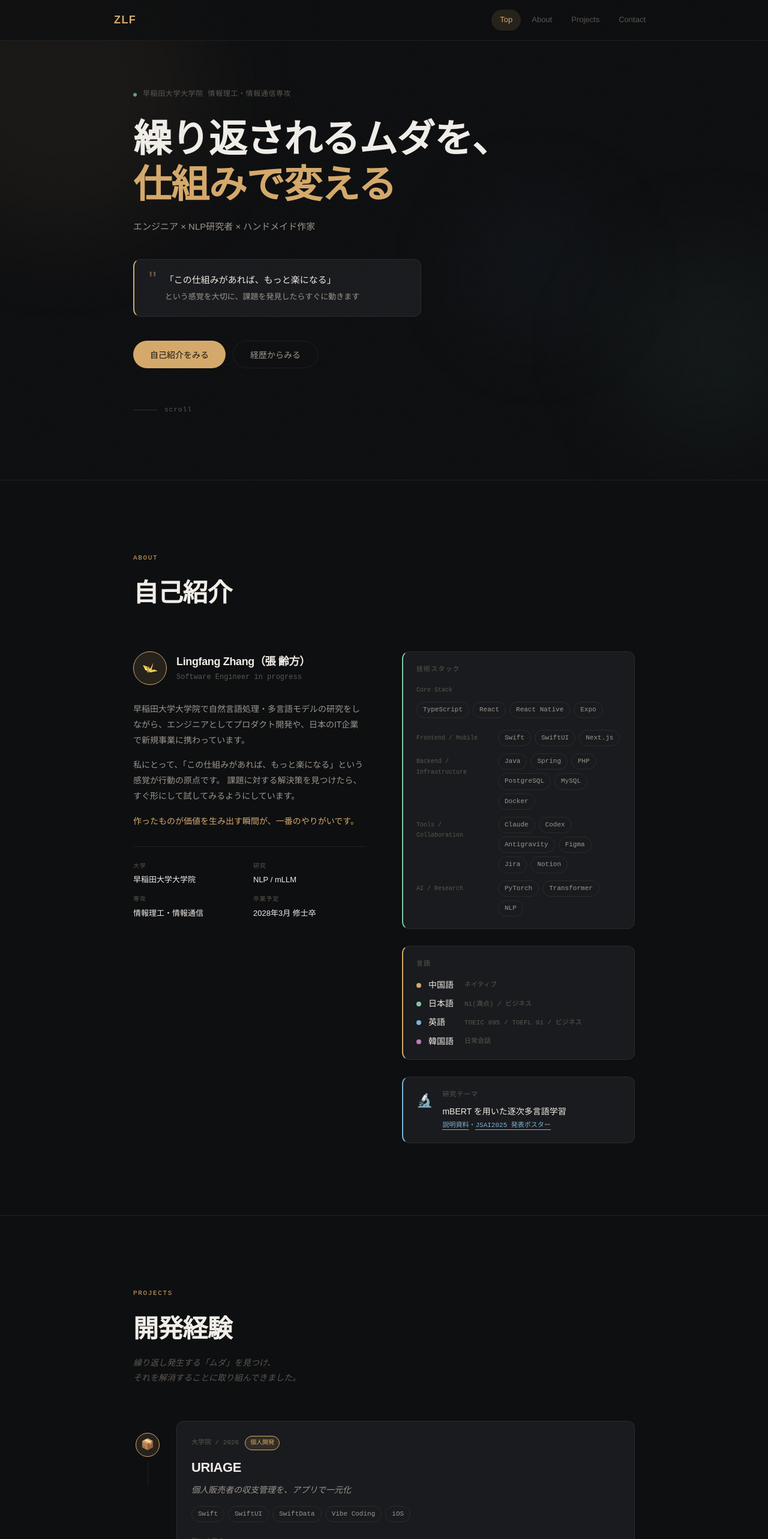
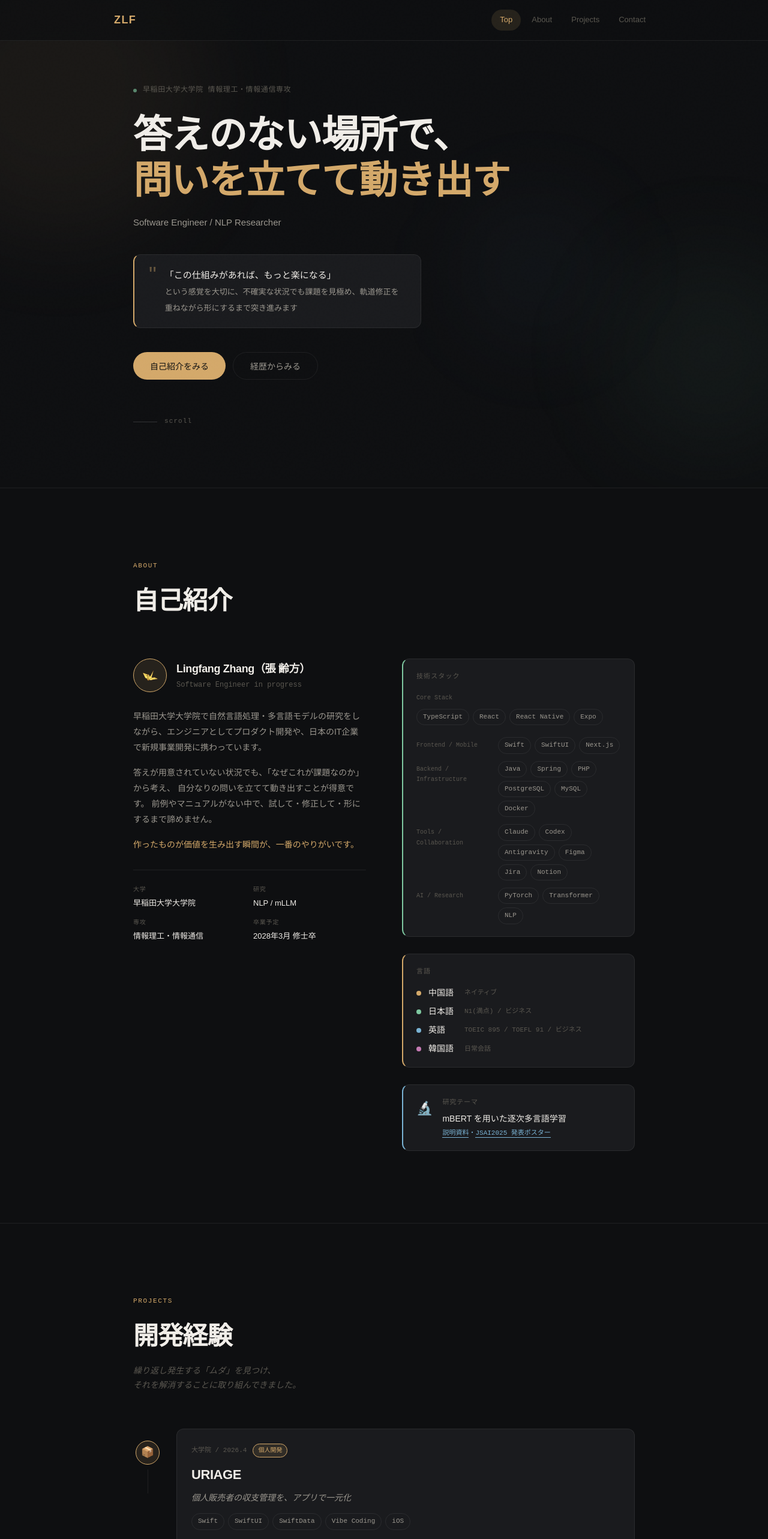
Before and after one commit to mamezlf/portfolio, a React (Vite) app: page / in a window 1280 px wide. Shown: the top 2566 px of the page at 60% size. Built offline with nearby package versions, Linux system fonts and the light colour scheme.

Commit message:
changed context for about and welcome page

```diff
--- a/src/components/About.tsx
+++ b/src/components/About.tsx
@@ -61,12 +61,13 @@ const About: React.FC = () => {
             </div>
 
             <p className="bio-text">
-              早稲田大学大学院で自然言語処理・多言語モデルの研究をしながら、エンジニアとしてプロダクト開発や、日本のIT企業で新規事業に携わっています。
+              早稲田大学大学院で自然言語処理・多言語モデルの研究をしながら、エンジニアとしてプロダクト開発や、日本のIT企業で新規事業開発に携わっています。
             </p>
 
             <p className="bio-text">
-              私にとって、「この仕組みがあれば、もっと楽になる」という感覚が行動の原点です。
-              課題に対する解決策を見つけたら、すぐ形にして試してみるようにしています。
+              答えが用意されていない状況でも、「なぜこれが課題なのか」から考え、
+              自分なりの問いを立てて動き出すことが得意です。
+              前例やマニュアルがない中で、試して・修正して・形にするまで諦めません。
             </p>
 
             <p className="bio-text accent-text">
@@ -105,10 +106,15 @@ const About: React.FC = () => {
 
               {/* Core Stack */}
               <div style={{ marginBottom: "20px" }}>
-                <span className="tech-group-label" style={{ display: "block", marginBottom: "10px" }}>Core Stack</span>
+                <span
+                  className="tech-group-label"
+                  style={{ display: "block", marginBottom: "10px" }}
+                >
+                  Core Stack
+                </span>
                 <div className="tech-tags">
                   {["TypeScript", "React", "React Native", "Expo"].map((t) => (
-                    <span key={t} className="tag" >
+                    <span key={t} className="tag">
                       {t}
                     </span>
                   ))}
@@ -116,18 +122,50 @@ const About: React.FC = () => {
               </div>
 
               {/* Compact Stack */}
-              <div style={{ display: "flex", flexDirection: "column", gap: "12px" }}>
+              <div
+                style={{
+                  display: "flex",
+                  flexDirection: "column",
+                  gap: "12px",
+                }}
+              >
                 {techGroups.map(({ label, techs }) => {
-                  const coreSet = new Set(["React", "React Native", "TypeScript", "Expo"]);
-                  const remaining = techs.filter(t => !coreSet.has(t));
+                  const coreSet = new Set([
+                    "React",
+                    "React Native",
+                    "TypeScript",
+                    "Expo",
+                  ]);
+                  const remaining = techs.filter((t) => !coreSet.has(t));
                   if (remaining.length === 0) return null;
 
                   return (
-                    <div key={label} style={{ display: "flex", alignItems: "baseline", gap: "16px" }}>
-                      <span className="tech-group-label" style={{ display: "block", width: "120px", flexShrink: 0, margin: 0 }}>{label}</span>
+                    <div
+                      key={label}
+                      style={{
+                        display: "flex",
+                        alignItems: "baseline",
+                        gap: "16px",
+                      }}
+                    >
+                      <span
+                        className="tech-group-label"
+                        style={{
+                          display: "block",
+                          width: "120px",
+                          flexShrink: 0,
+                          margin: 0,
+                        }}
+                      >
+                        {label}
+                      </span>
                       <div className="tech-tags" style={{ gap: "6px" }}>
                         {remaining.map((t) => (
-                          <span key={t} className="tag" style={{ background: "transparent" }}>
+                          <span
+                            key={t}
+                            className="tag"
+                            style={{ background: "transparent" }}
+                          >
                             {t}
                           </span>
                         ))}
--- a/src/components/Projects.tsx
+++ b/src/components/Projects.tsx
@@ -19,7 +19,7 @@ interface Project {
 const projects: Project[] = [
   {
     id: "uriage",
-    period: "大学院 / 2026",
+    period: "大学院 / 2026.4",
     name: "URIAGE",
     tagline: "個人販売者の収支管理を、アプリで一元化",
     story:
@@ -58,6 +58,7 @@ const projects: Project[] = [
       "Scrum",
       "Jira",
       "GitHub",
+      "Agile",
       "Team Development",
     ],
     highlights: [
@@ -73,27 +74,61 @@ const projects: Project[] = [
   },
 
   {
-    id: "ccn",
-    period: "大学1年 / 2022",
-    name: "LovePoem",
-    tagline: "エンジニアになりたいと思った、あの夜",
+    id: "curriculum",
+    period: "大学4年 / 2025.3 - 2025.10",
+    name: "CURRICULUM",
+    tagline: "未経験者がゴールまで走り切れる、学習体験の設計",
     story:
-      "大学一年生のころ、K-POPダンスイベントの動画に登場したダンサーの沼に落ちた。推しの神シーンを集めるツールを C 言語で作り、プログラミングで手間を省ける体験から、コードを書く楽しさに目覚めた。\nその後、神シーンを見返すたびに、動画を探し直すつ必要がある「非効率」を発見し、 HTML+CSS を独学しながら、神シーンを一覧管理・再利用できるWebサイトを構築した。「非効率」をコードで解消できた体験が、エンジニアを志す原点となった。",
-    tags: ["HTML", "CSS", "JavaScript", "C"],
+      "IT業界への就職を目指す文系・未経験の学生向けに、Webアプリ開発を一から学べる KUMON 式カリキュラムを単独で設計・制作した。\n最大の課題は「知識の呪い」だった。自分が当たり前に知っていることは、学習者には当たり前ではない。変数がなぜ存在するのか、インデントに意味があること——コードを書く上でのあらゆる「デフォルト知識」を意識的に言語化し直すとこから始めた。\n技術を教えることより先に、「学習者がどこで詰まるか」「どこで諦めるか」を設計軸に置いた。理論→練習→実践の流れを繰り返し、要所にチェックポイントと成功体験を配置した。また森の小動物キャラクターによる世界観を作り込み、長い学習過程の中でも継続できる雰囲気を設計した。\n完成後、文系出身の社員3名が全員完走。現在も実際の研修として継続運用されている。",
+    tags: [
+      "React",
+      "TypeScript",
+      "Node.js",
+      "Java",
+      "SQL",
+      "Spring",
+      "Instructional Design",
+    ],
     highlights: [
-      "ソフトウェアエンジニアを志した原点",
-      "推し活で発生した「ムダ」に向き合い、ツール化によってムダを解消",
-      "個人の課題解決を、再利用可能な仕組みとして作り上げた",
-      "新しく学んだ技術をそのまま実際の課題解決に活かした",
+      "2000枚・70項目のスライドを4ヶ月未満で単独制作",
+      "「知識の呪い」と向き合い、未経験者目線で技術概念を構造化・言語化",
+      "理論→練習→実践のサイクルと、チェックポイントによる心理的安全設計",
+      "キャラクター・世界観による「続けたくなる」学習体験の設計",
+      "文系社員3名が全員完走・現在も実運営中",
     ],
-    link: "https://mamezlf.github.io/lovepoem/index.html",
-    accentColor: "#c47ab3",
-    emoji: "🕊️",
-    type: "origin",
+    accentColor: "#7ab3d4",
+    emoji: "📖",
+    type: "internship",
   },
   {
+    id: "bridgeapp",
+    period: "大学4年 / 2025.10 - 2026.3",
+    name: "BRIDGEAPP",
+    tagline: "「なぜ作るか」から考えた、初めての上流工程Ω",
+    story:
+      "IT就職を目指す学生と、即戦力を求める中小企業をつなぐマッチングプラットフォームの設計を担当した。上流工程（要件定義・基本設計・詳細設計）は完全に未経験。「何を作るか」より「なぜ作るか」を先に考え抜くことを求められた初めてのプロジェクトだった。\n市場の既存サービスは履歴書と数回の面接だけで判断するため、学生・企業双方にミスマッチが多い。自社研修を通じて得た学生の行動データと特性情報を活かした、新しいマッチングの設計を目指した。\nLean Canvasでビジネスモデルを整理し、学生・企業それぞれのユーザーフロー（能動・受動）を設計。Atomic Designの考え方で画面を分解しながら、33画面・8機能群の設計稿を完成させた。自分が離脱した後も、設計材料はチームの基盤資産として継続活用されている。",
+    tags: [
+      "Lean Canvas",
+      "Waterfall",
+      "Requirements Definition",
+      "System Design",
+      "AI Driven Development",
+    ],
+    highlights: [
+      "要件定義→画面仕様書→UIデザイン→DB設計まで、上流工程をほぼ一人で推進",
+      "Lean Canvasを自ら作成し、ビジネスモデル・課題・提供価値を整理",
+      "学生・企業双方のユーザーフローを設計し、33ページ・8機能群の設計稿を完成",
+      "新メンバーへの引き継ぎが社内表彰channelで複数回言及される",
+      "離脱後も設計材料がチームの基盤として継続活用中",
+    ],
+    accentColor: "#a07ac4",
+    emoji: "🔗",
+    type: "internship",
+  },
+
+  {
     id: "wasecord",
-    period: "大学3年 / 2024",
+    period: "大学3年 / 2024.6",
     name: "Wasecord",
     tagline: "履修経験を持つ先輩に、後輩が気軽に質問できる場",
     story:
@@ -105,6 +140,7 @@ const projects: Project[] = [
       "PHP",
       "MySQL",
       "Docker",
+      "Figma",
       "GitHub",
     ],
     highlights: [
@@ -126,6 +162,26 @@ const projects: Project[] = [
     accentColor: "#ca5c69",
     emoji: "🎓",
     type: "team",
+  },
+
+  {
+    id: "ccn",
+    period: "大学1年 / 2022",
+    name: "LovePoem",
+    tagline: "エンジニアになりたいと思った、あの夜",
+    story:
+      "大学一年生のころ、K-POPダンスイベントの動画に登場したダンサーの沼に落ちた。推しの神シーンを集めるツールを C 言語で作り、プログラミングで手間を省ける体験から、コードを書く楽しさに目覚めた。\nその後、神シーンを見返すたびに、動画を探し直すつ必要がある「非効率」を発見し、 HTML+CSS を独学しながら、神シーンを一覧管理・再利用できるWebサイトを構築した。「非効率」をコードで解消できた体験が、エンジニアを志す原点となった。",
+    tags: ["HTML", "CSS", "JavaScript", "C"],
+    highlights: [
+      "ソフトウェアエンジニアを志した原点",
+      "推し活で発生した「ムダ」に向き合い、ツール化によってムダを解消",
+      "個人の課題解決を、再利用可能な仕組みとして作り上げた",
+      "新しく学んだ技術をそのまま実際の課題解決に活かした",
+    ],
+    link: "https://mamezlf.github.io/lovepoem/index.html",
+    accentColor: "#c47ab3",
+    emoji: "🕊️",
+    type: "origin",
   },
 ];
 
@@ -286,7 +342,7 @@ const Projects: React.FC = () => {
         <div className="projects-footer">
           <div className="philosophy-strip">
             <span className="philo-quote">
-              課題の特定から設計、実装まで行い、運用を通じて改善を重ねています。
+              これらの経験はすべて、答えのない状況から始まっています。
             </span>
           </div>
         </div>
--- a/src/components/Welcome.tsx
+++ b/src/components/Welcome.tsx
@@ -25,12 +25,12 @@ const Welcome: React.FC = () => {
           className="welcome-title fade-up"
           style={{ animationDelay: "0.25s" }}
         >
-          <span className="title-line">繰り返されるムダを、</span>
-          <span className="title-line title-accent">仕組みで変える</span>
+          <span className="title-line">答えのない場所で、</span>
+          <span className="title-line title-accent">問いを立てて動き出す</span>
         </h1>
 
         <p className="welcome-sub fade-up" style={{ animationDelay: "0.45s" }}>
-          エンジニア × NLP研究者 × ハンドメイド作家
+          Software Engineer / NLP Researcher
         </p>
 
         <div
@@ -42,7 +42,9 @@ const Welcome: React.FC = () => {
             「この仕組みがあれば、もっと楽になる」
             <br />
             <span className="philosophy-sub">
-              という感覚を大切に、課題を発見したらすぐに動きます
+              という感覚を大切に、不確実な状況でも課題を見極め、
+              {/* <br /> */}
+              軌道修正を重ねながら形にするまで突き進みます
             </span>
           </p>
         </div>
```
